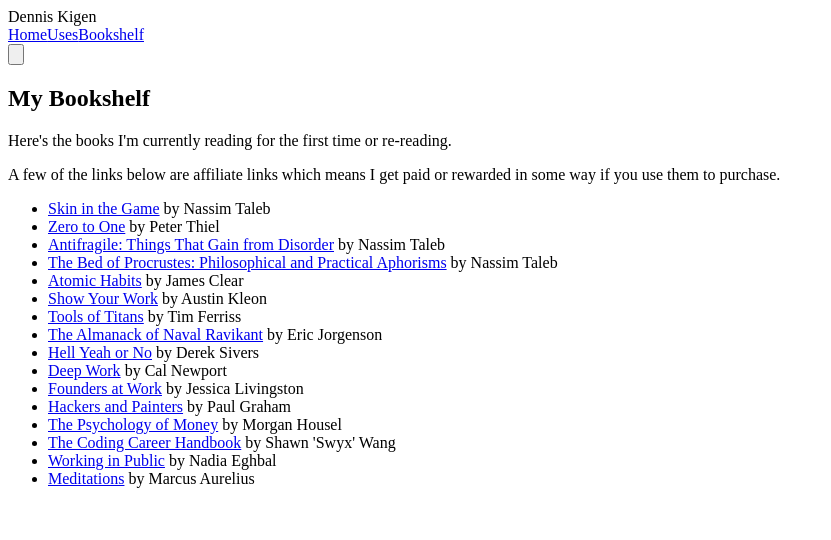
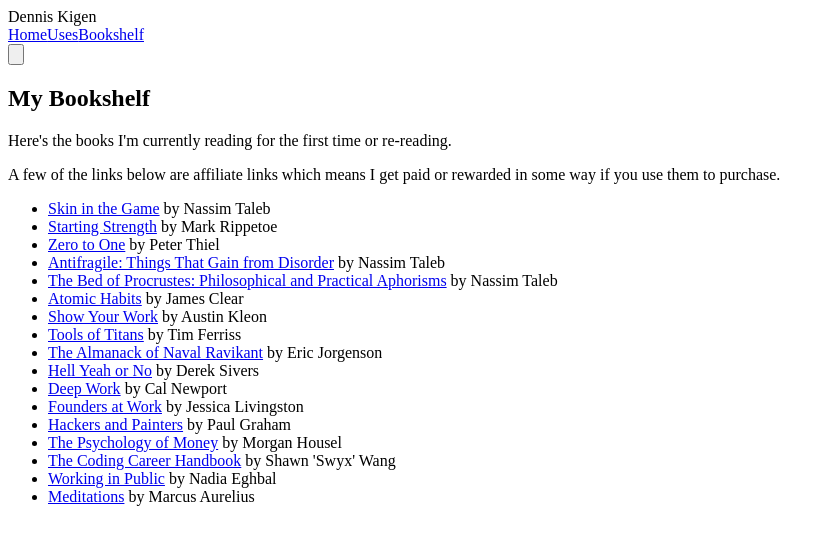
Before and after one commit to denniskigen/denniskigen.com, a Next.js app: page /bookshelf in a window 1280 px wide. Shown: the top 540 px of the page, without its empty margins (0-831 px from the left). Built offline with nearby package versions, Linux system fonts and the light colour scheme.

Commit message:
Add "Starting Strength" to bookshelf

```diff
--- a/pages/bookshelf.js
+++ b/pages/bookshelf.js
@@ -26,6 +26,15 @@ export default function BookShelf() {
                 Skin in the Game
               </ExternalLink>{" "}
               by Nassim Taleb
+            </li>
+            <li className="space-y-2">
+              <ExternalLink
+                href="https://amzn.to/3C78HyH"
+                styles="font-bold underline text-black dark:text-gray-300"
+              >
+                Starting Strength
+              </ExternalLink>{" "}
+              by Mark Rippetoe
             </li>
             <li className="space-y-2">
               <ExternalLink
```
